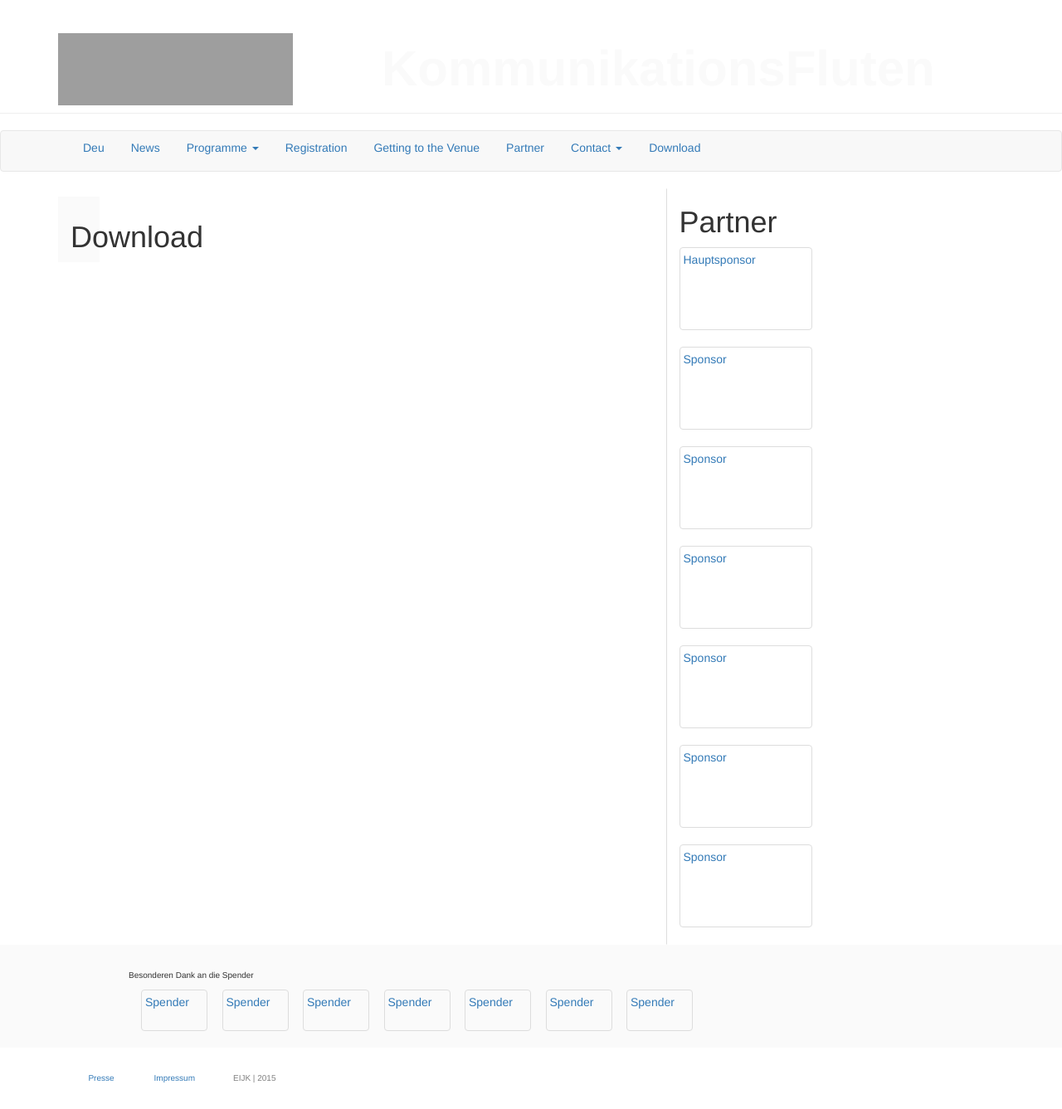
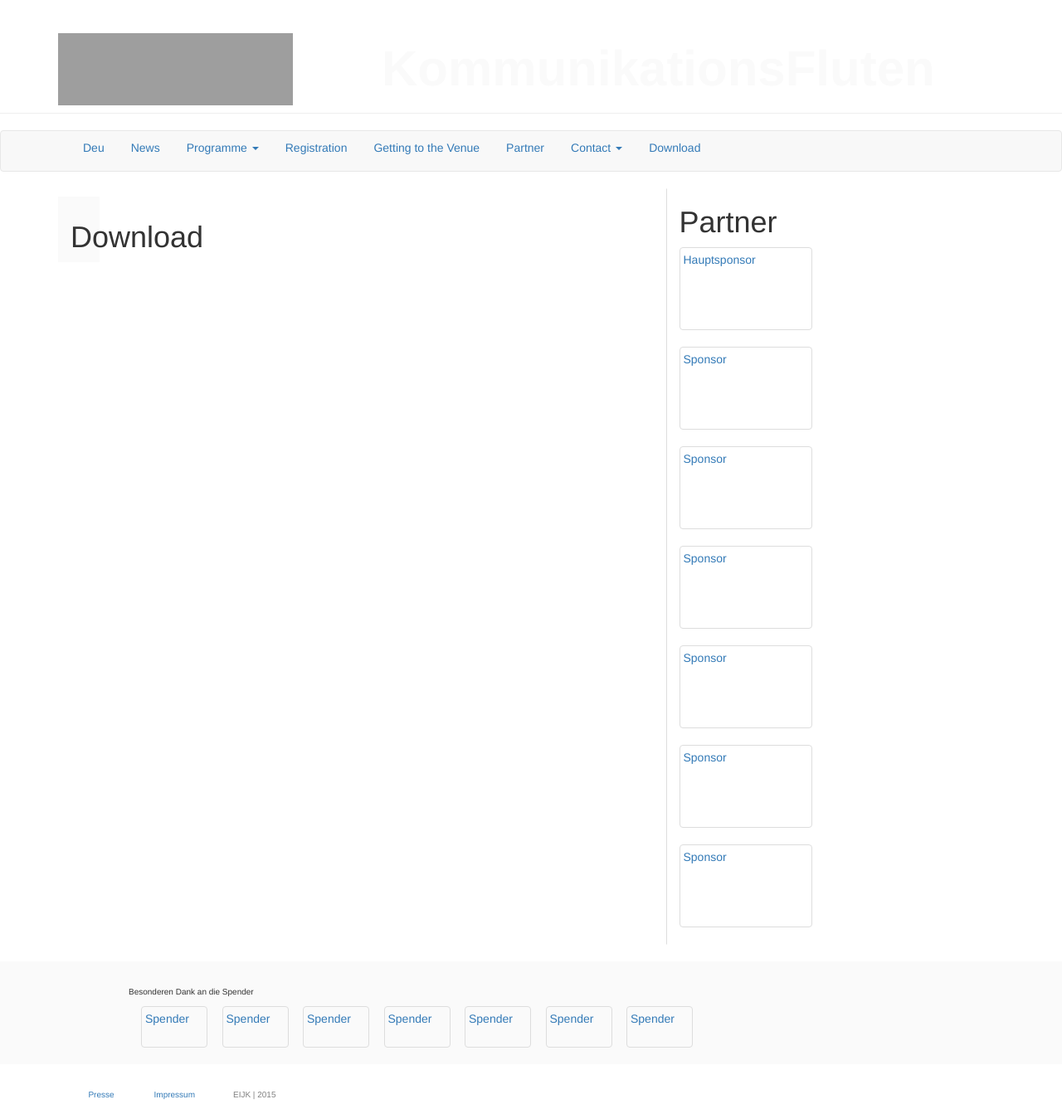
Before and after one commit to susedev/test, a Jekyll site: the page built from download.html, in a window 1280 px wide. Shown: the whole page at 83% size. Built offline with Jekyll 4.4.1, drawn with Linux system fonts in a browser that asks for light colours; nearby versions of some CDN libraries; grey boxes are pictures that could not be loaded.

Commit message:
Update page.html

```diff
--- a/_layouts/page.html
+++ b/_layouts/page.html
@@ -19,7 +19,7 @@ layout: base
     </div>
      <div class="col-md-1 col-md-height col-full-height">
     </div>
-    <div class="col-md-3 col-md-height col-full-height" style="display: block; width: 150px; margin-bottom:20px, ; margin-left 15px; border:1px solid #FFF; border-left-color:#DDD; box-sizing: border-box;">
+    <div class="col-md-3 col-md-height col-full-height" style="display: block; width: 150px; margin-bottom:20px ; margin-left 15px; border:1px solid #FFF; border-left-color:#DDD; box-sizing: border-box;">
       <h1>Partner</h1>
       <a href="#" class="thumbnail"  style="width: 160px; height: 100px;" >Hauptsponsor</a>
       <a href="#" class="thumbnail"  style="width: 160px; height: 100px;" >Sponsor</a>
```
